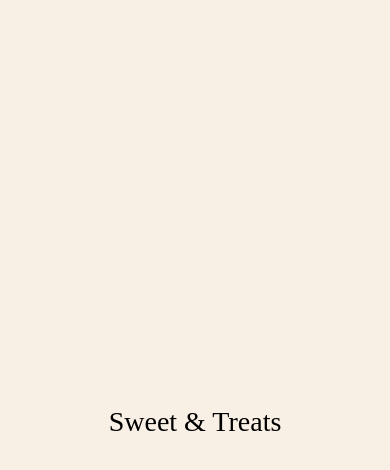
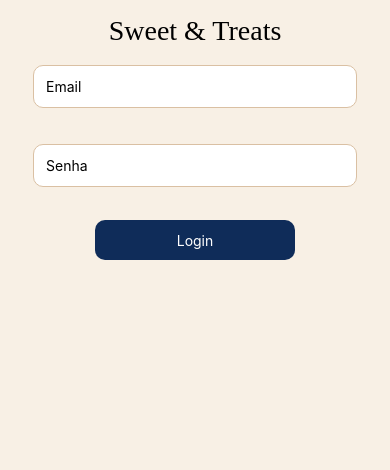
Before and after one commit to Josue-Santos-Pinto/Sweet_and_Treats, a React Native app: screen /Login in a window 390 px wide. Shown: the top 470 px of the page. Built offline with nearby package versions, Linux system fonts and the light colour scheme.

Commit message:
Add React Hook Form to Login Screen

```diff
--- /dev/null
+++ b/src/components/AuthHeader/index.tsx
@@ -0,0 +1,12 @@
+import React, { memo } from 'react';
+import { Header, HeaderLogo } from './styles';
+
+function AuthHeader() {
+  console.log('renderizou');
+  return (
+    <Header>
+      <HeaderLogo>Sweet & Treats</HeaderLogo>
+    </Header>
+  );
+}
+export default memo(AuthHeader);
--- /dev/null
+++ b/src/components/AuthHeader/styles.ts
@@ -0,0 +1,15 @@
+import styled from 'styled-components/native';
+import { MainStyles } from '../../theme/MainStyles';
+
+export const Header = styled.View`
+  width: 100%;
+  max-height: 150px;
+  justify-content: center;
+  align-items: center;
+  margin-top: 15px;
+`;
+export const HeaderLogo = styled.Text`
+  font-size: ${MainStyles.text.size.title};
+  font-family: ${MainStyles.text.family.waterbrush};
+  color: ${MainStyles.text.color.primary};
+`;
--- a/src/components/Button/index.tsx
+++ b/src/components/Button/index.tsx
@@ -1,9 +1,15 @@
 import React from 'react';
+import { TouchableOpacityProps } from 'react-native';
 import { ButtonText, Container } from './styles';
 
-const Button = (title: string) => {
+type ButtonType = {
+  title: string;
+  onPress: () => {};
+};
+
+const Button = ({ title, onPress }: ButtonType) => {
   return (
-    <Container>
+    <Container onPress={onPress}>
       <ButtonText>{title}</ButtonText>
     </Container>
   );
--- a/src/components/Button/styles.ts
+++ b/src/components/Button/styles.ts
@@ -1,5 +1,16 @@
 import styled from 'styled-components/native';
+import { MainStyles } from '../../theme/MainStyles';
 
-export const Container = styled.TouchableOpacity``;
+export const Container = styled.TouchableOpacity`
+  width: 200px;
+  height: 40px;
+  justify-content: center;
+  align-items: center;
+  background-color: ${MainStyles.background.quartiary};
+  border-radius: 10px;
+  margin-vertical: 15px;
+`;
 
-export const ButtonText = styled.Text``;
+export const ButtonText = styled.Text`
+  color: ${MainStyles.text.color.white};
+`;
--- a/src/screens/Login/index.tsx
+++ b/src/screens/Login/index.tsx
@@ -1,13 +1,79 @@
-import { StyleSheet, Text, View } from 'react-native';
-import React from 'react';
-import { Container, Header, HeaderLogo } from './styles';
+import React, { useState } from 'react';
+import { Container, FormArea, Input, InputArea, TextError } from './styles';
+import AuthHeader from '../../components/AuthHeader';
+import { useForm, Controller } from 'react-hook-form';
+import Button from '../../components/Button';
+
+import { yupResolver } from '@hookform/resolvers/yup';
+import * as yup from 'yup';
+
+type FormDataProps = {
+  email: string;
+  password: string;
+};
+
+const LoginSchema = yup.object({
+  email: yup.string().required('Informe o email').email('Email invalido'),
+  password: yup
+    .string()
+    .required('Informe a senha')
+    .min(6, 'A senha deve conter de 6 a 12 caracteres')
+    .max(12, 'A senha deve conter de 6 a 12 caracteres'),
+});
 
 export default function Login() {
+  const {
+    control,
+    handleSubmit,
+    formState: { errors },
+  } = useForm<FormDataProps>({
+    resolver: yupResolver(LoginSchema),
+  });
+
+  function handleLogin(data: FormDataProps) {
+    console.log(data);
+  }
+
   return (
     <Container>
-      <Header>
-        <HeaderLogo>Sweet & Treats</HeaderLogo>
-      </Header>
+      <AuthHeader />
+
+      <FormArea>
+        <InputArea>
+          <Controller
+            control={control}
+            name="email"
+            render={({ field: { onChange } }) => (
+              <Input
+                placeholder="Email"
+                onChangeText={onChange}
+                maxLength={30}
+                hasError={errors.email?.message}
+              />
+            )}
+          />
+          {errors.email?.message && <TextError>{errors.email?.message}</TextError>}
+        </InputArea>
+
+        <InputArea>
+          <Controller
+            control={control}
+            name="password"
+            render={({ field: { onChange } }) => (
+              <Input
+                placeholder="Senha"
+                onChangeText={onChange}
+                maxLength={12}
+                secureTextEntry
+                hasError={errors.password?.message}
+              />
+            )}
+          />
+          {errors.password?.message && <TextError>{errors.password?.message}</TextError>}
+        </InputArea>
+
+        <Button title="Login" onPress={handleSubmit(handleLogin)} />
+      </FormArea>
     </Container>
   );
 }
--- a/src/screens/Login/styles.ts
+++ b/src/screens/Login/styles.ts
@@ -1,14 +1,36 @@
 import styled from 'styled-components/native';
 import { MainStyles } from '../../theme/MainStyles';
 
+type InputType = {
+  hasError: boolean;
+};
+
 export const Container = styled.View`
   flex: 1;
-  justify-content: center;
+  background-color: ${MainStyles.background.primary};
+  padding-horizontal: 15px;
+`;
+export const FormArea = styled.View`
+  flex: 1;
+
   align-items: center;
-  background-color: ${MainStyles.background.primary};
 `;
-export const Header = styled.View``;
-export const HeaderLogo = styled.Text`
-  font-size: ${MainStyles.text.size.title};
-  font-family: ${MainStyles.text.family.waterbrush};
+
+export const InputArea = styled.View`
+  width: 90%;
+  margin: 10px auto;
 `;
+
+export const TextError = styled.Text`
+  color: red;
+`;
+export const Input = styled.TextInput<InputType>`
+  width: 100%;
+  height: auto;
+  background-color: #fff;
+  margin-vertical: 8px;
+  border: 1px solid
+    ${(props: { hasError: boolean }) => (props.hasError ? 'red' : MainStyles.background.tertiary)};
+  border-radius: 10px;
+  padding: 12px;
+`;
--- a/src/theme/MainStyles.ts
+++ b/src/theme/MainStyles.ts
@@ -3,11 +3,13 @@ type MainStylesType = {
     primary: string;
     secundary: string;
     tertiary: string;
+    quartiary: string;
   };
   text: {
     color: {
       primary: string;
       secundary: string;
+      white: string;
     };
     size: {
       title: string;
@@ -25,11 +27,13 @@ export const MainStyles: MainStylesType = {
     primary: '#F8F0E5',
     secundary: '#EADBC8',
     tertiary: '#DAC0A3',
+    quartiary: '#0F2C59',
   },
   text: {
     color: {
       primary: '#000',
       secundary: '#DDD',
+      white: '#FFF',
     },
     size: {
       title: '28px',
```
Also changed, not shown: package.json (+6 -1 lines), tsconfig.json (+6 -1 lines), 1 other file (tests, documents, lock files or other folders).
